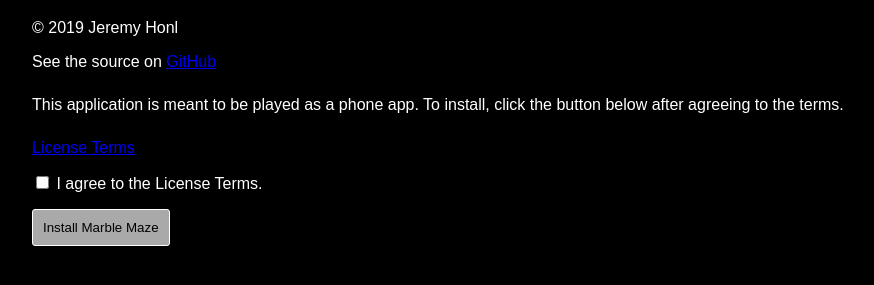
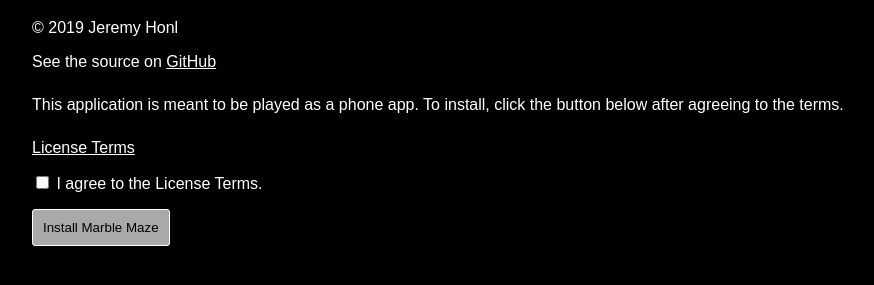
Before and after one commit to jerhon/marble-maze, a website built with webpack: page src/index.html in a window 1280 px wide. Shown: the part 101-386 px from the top of the page, without its empty margins (8-882 px from the left). Built offline with nearby package versions, Linux system fonts and the light colour scheme.

Commit message:
Fix styling on a tags.

```diff
--- a/src/style.css
+++ b/src/style.css
@@ -24,3 +24,10 @@
 .section {
     margin-top: 25px;
 }
+
+a {
+    color: white;
+}
+a:visited {
+    color: white;
+}
```
